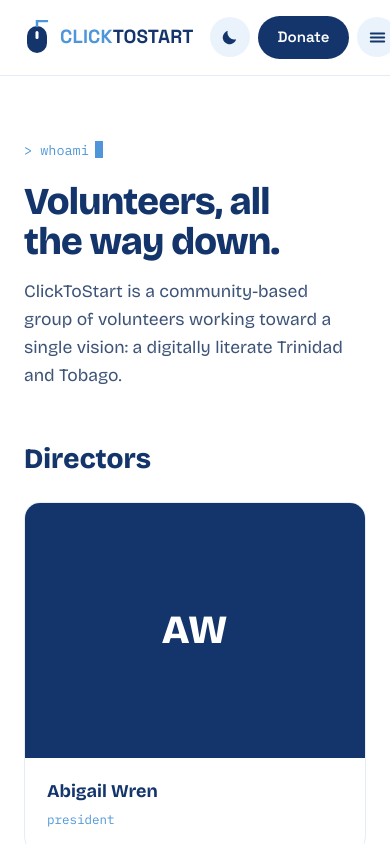
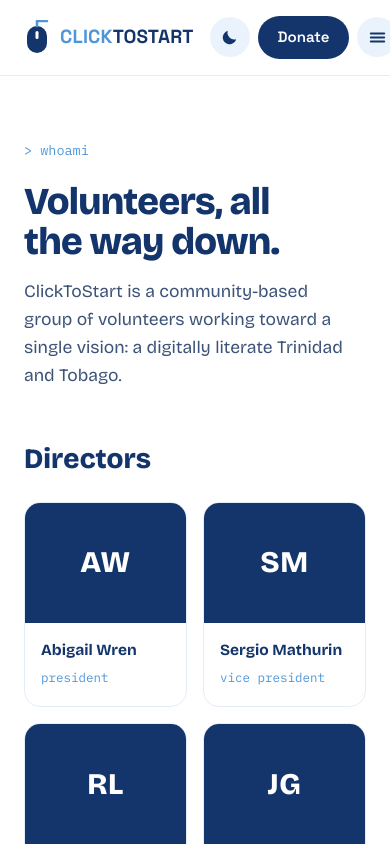
Before and after one commit to ClickToStartFoundation/clicktostart.org, a Next.js app: page /team in a window 390 px wide. Shown: the top 844 px of the page. Built offline with nearby package versions, Linux system fonts and the light colour scheme.

Commit message:
Show team grid two-up on phones

```diff
--- a/app/team/page.tsx
+++ b/app/team/page.tsx
@@ -22,7 +22,7 @@
 function Avatar({ name }: { name: string }) {
   return (
     <div className="flex aspect-[4/3] items-center justify-center bg-tile">
-      <span className="text-[40px] font-extrabold tracking-wide text-on-tile">
+      <span className="text-[30px] font-extrabold tracking-wide text-on-tile sm:text-[40px]">
         {initialsOf(name)}
       </span>
     </div>
@@ -43,12 +43,12 @@
       {teamSections.map((section) => (
         <section key={section.title} className="mt-12 animate-rise delay-1">
           <h2 className="mb-[22px] text-[28px] font-extrabold">{section.title}</h2>
-          <div className="grid gap-5 sm:grid-cols-2 lg:grid-cols-3">
+          <div className="grid grid-cols-2 gap-4 sm:gap-5 lg:grid-cols-3">
             {section.members.map((member) => (
               <Card key={member.name} hover="lift" className="overflow-hidden">
                 <Avatar name={member.name} />
-                <div className="px-[22px] pt-5 pb-6">
-                  <div className="text-[18px] font-bold">{member.name}</div>
+                <div className="px-4 pt-4 pb-5 sm:px-[22px] sm:pt-5 sm:pb-6">
+                  <div className="text-[15.5px] font-bold sm:text-[18px]">{member.name}</div>
                   {member.role && (
                     <div className="mt-[5px] font-mono text-[12.5px] text-accent">
                       {member.role}
```
